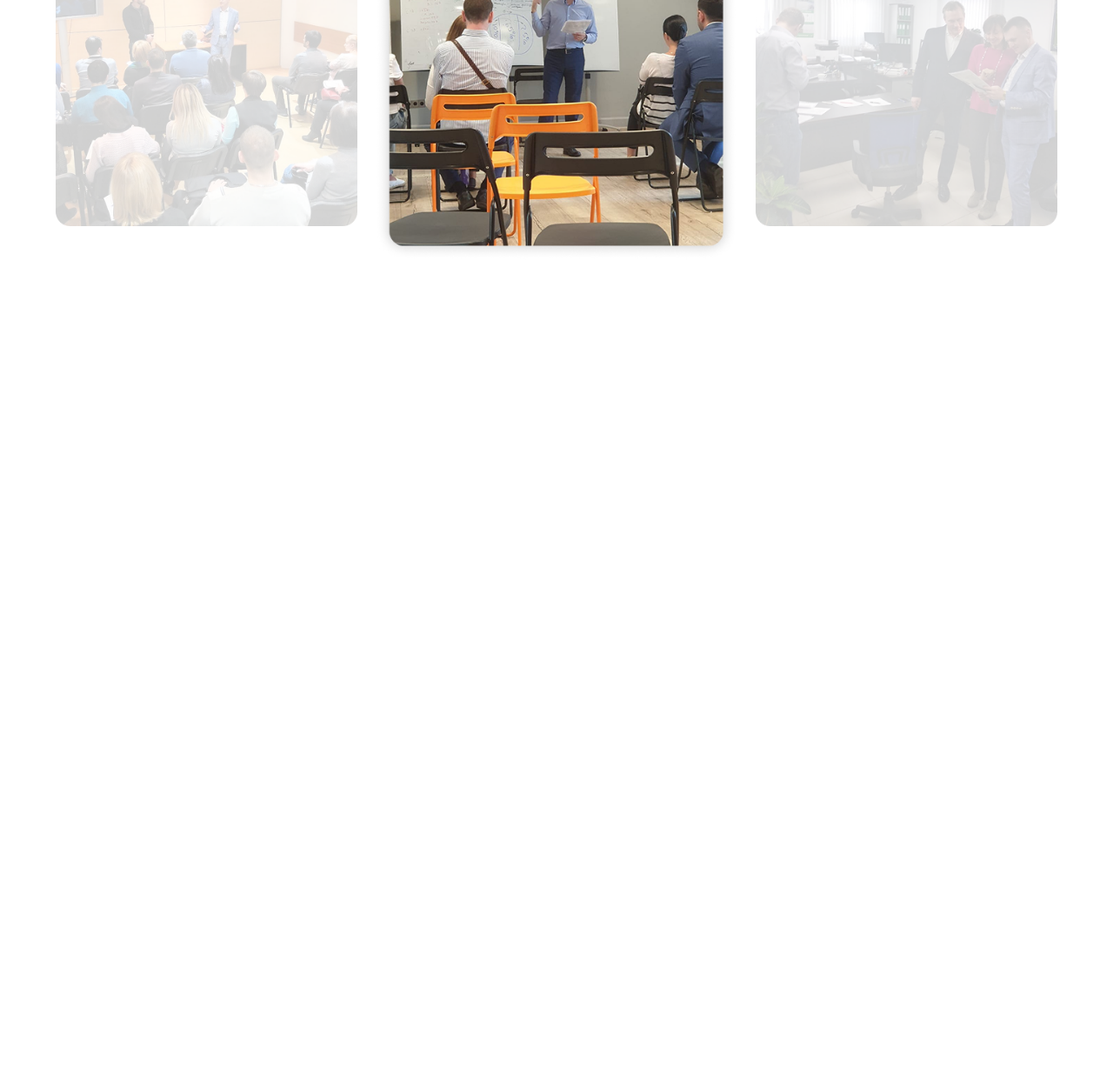
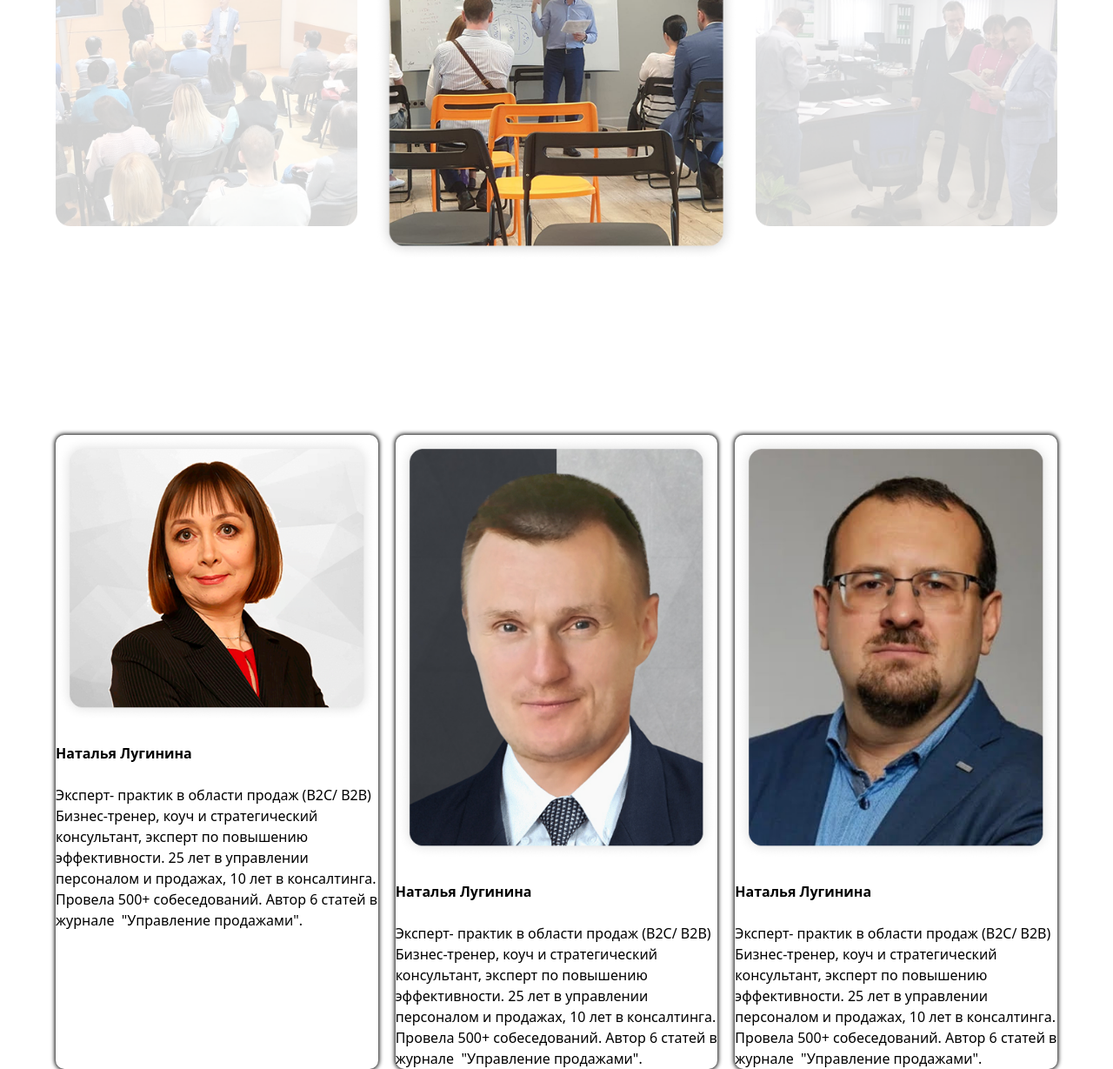
Before and after one commit to Hojiakbar-art/Git-exam-2, a website: page index.html in a window 1280 px wide. Shown: the part 8026-9255 px from the top of the page at 87% size. Before the commit the page ends 8326 px from the top, so only its background shows below. Drawn offline with Linux system fonts and the light colour scheme.

Commit message:
Added section 14

```diff
--- a/index.html
+++ b/index.html
@@ -513,5 +513,40 @@
         </div>
         </section>
 
+
+        <section class="w-[90%] lg:max-w-300 m-auto mt-50">
+            <div class="flex flex-col lg:flex-row gap-5 justify-center ">
+
+
+            <div class="rounded-[10px] shadow-[0px_0px_5px_1px]">
+                <img src="./src/Rectangle 52.png" alt="">
+                <br>
+                <p class="font-bold">Наталья Лугинина</p>
+                <br>
+                <p>Эксперт- практик в области продаж (B2C/ B2В) <br>
+
+Бизнес-тренер, коуч и стратегический консультант, эксперт по повышению эффективности. 25 лет в управлении персоналом и продажах, 10 лет в консалтинга. Провела 500+ собеседований. Автор 6 статей в журнале  "Управление продажами".</p>
+            </div>
+            <div class="rounded-[10px] shadow-[0px_0px_5px_1px]">
+                <img src="./src/Rectangle 54.png" alt="">
+                <br>
+                <p class="font-bold">Наталья Лугинина</p>
+                <br>
+                <p>Эксперт- практик в области продаж (B2C/ B2В) <br>
+
+Бизнес-тренер, коуч и стратегический консультант, эксперт по повышению эффективности. 25 лет в управлении персоналом и продажах, 10 лет в консалтинга. Провела 500+ собеседований. Автор 6 статей в журнале  "Управление продажами".</p>
+            </div>
+            <div class="rounded-[10px] shadow-[0px_0px_5px_1px]">
+                <img src="./src/Rectangle 56.png" alt="">
+                <br>
+                <p class="font-bold">Наталья Лугинина</p>
+                <br>
+                <p>Эксперт- практик в области продаж (B2C/ B2В) <br>
+
+Бизнес-тренер, коуч и стратегический консультант, эксперт по повышению эффективности. 25 лет в управлении персоналом и продажах, 10 лет в консалтинга. Провела 500+ собеседований. Автор 6 статей в журнале  "Управление продажами".</p>
+            </div>
+            </div>
+        </section>
+
 </body>
 </html>
```
Also changed, not shown: src/Rectangle 52.png (added), src/Rectangle 54.png (added), src/Rectangle 56.png (added), src/output.css.
